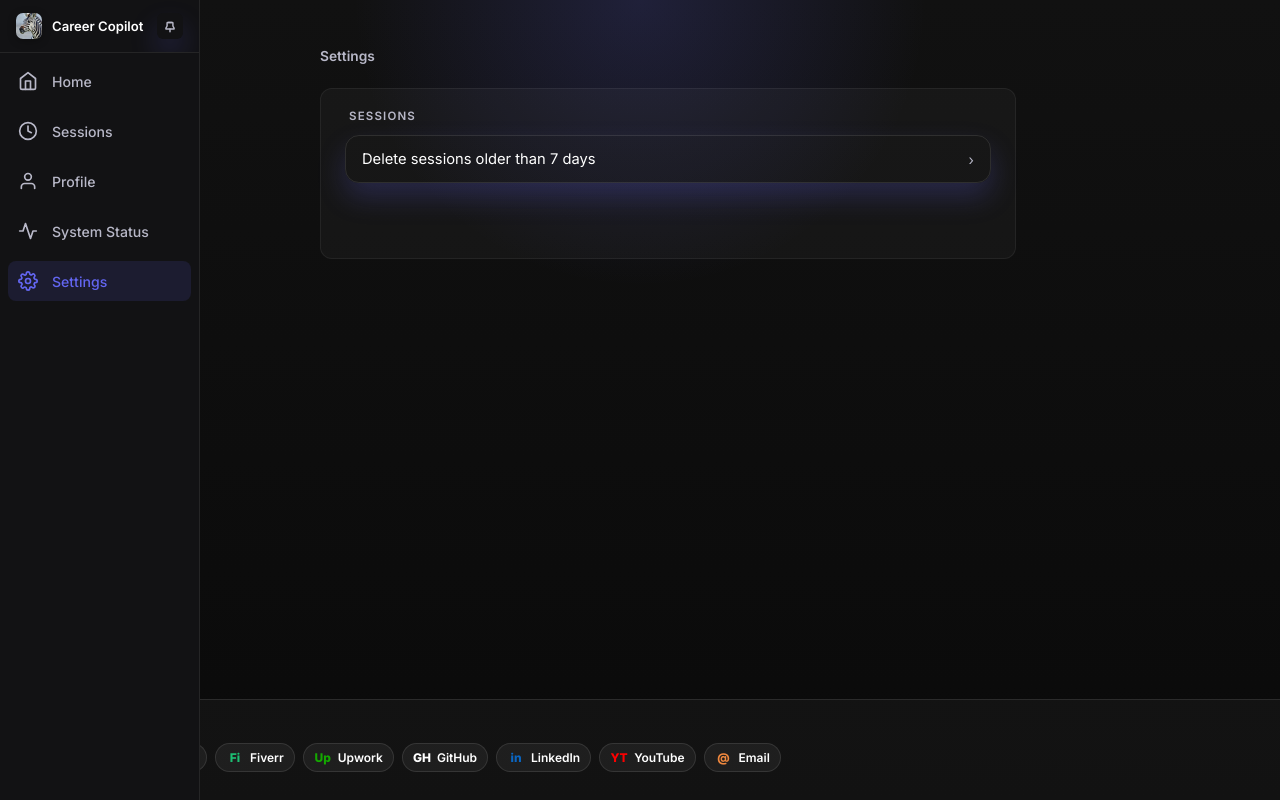
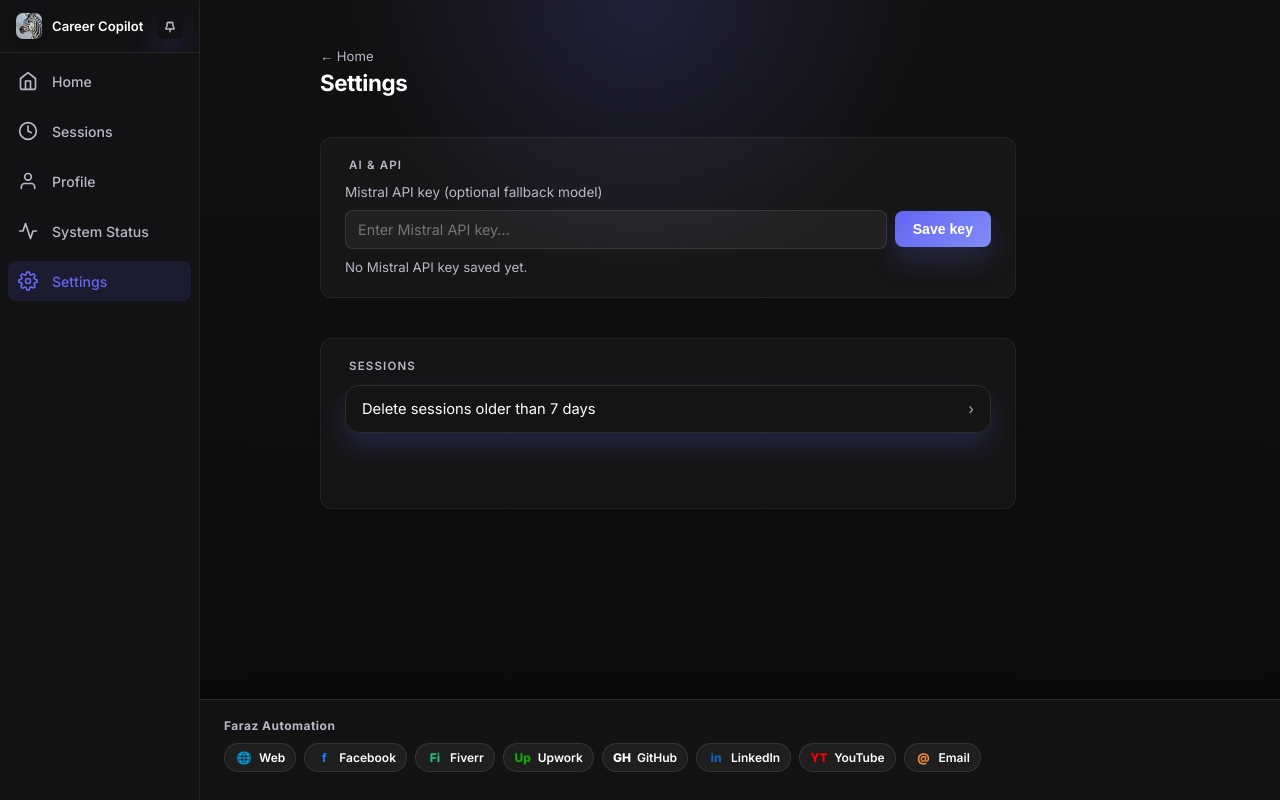
Before and after one commit to farazgoal-boop/career_copilot_premium, a Flask app: page /settings in a window 1280 px wide. Run offline with Flask 3, Linux system fonts and the light colour scheme.

Commit message:
fix: footer overlap, unified header, spacing, restore Mistral key field
Priority 1 — Footer sidebar overlap:
- footer now has margin-left: 56px matching main content offset
- transitions with same 220ms cubic-bezier as sidebar expand/collapse
- sidebar-is-open body class toggled from _sidebar.html JS on
  mouseenter/mouseleave/pin — footer margin-left: 200px when open

Priority 2 — Unified header:
- Remove Home page's old standalone topbar (brand text + gear icon)
- All 5 pages now use .page-header + .page-title (1.4rem, 700 weight)
- Sub-pages (Sessions, Profile, System Status, Settings) show
  '← Home' .page-breadcrumb above the title; Home has no breadcrumb

Priority 3 — Vertical spacing:
- .page-content gap: 24px → 40px (consistent rhythm between blocks)
- .home-hero margin-bottom: 48px removed (gap handles it now)
- Header-to-first-block and block-to-block spacing now uniform across all 5 pages

Priority 4 — Mistral API key field restored:
- Found original save logic in desktop_app/mistral_setup.py
  (save_mistral_api_key, mistral_api_key) — reused, not rebuilt
- Added GET /api/settings/mistral-key → returns {has_key: bool}
- Added POST /api/settings/mistral-key → saves key via mistral_setup
- Added 'AI & API' settings-card to Settings page: masked password
  input, Save button, live status feedback, pre-loaded state on load

Co-Authored-By: Claude Sonnet 4.6 <noreply@anthropic.com>

```diff
--- a/web_app/routes.py
+++ b/web_app/routes.py
@@ -333,6 +333,26 @@ def register_routes(app: Flask) -> None:
         except Exception as error:
             current_app.logger.exception("Session cleanup failed")
             return jsonify({"ok": False, "error": str(error)}), 500
+
+    @app.get("/api/settings/mistral-key")
+    def get_mistral_key_status() -> Response:
+        from desktop_app.mistral_setup import mistral_api_key
+        key = mistral_api_key()
+        return jsonify({"ok": True, "has_key": bool(key)})
+
+    @app.post("/api/settings/mistral-key")
+    def save_mistral_key() -> Response:
+        from desktop_app.mistral_setup import save_mistral_api_key
+        body = request.get_json(force=True, silent=True) or {}
+        key = str(body.get("api_key", "")).strip()
+        if not key:
+            return jsonify({"ok": False, "error": "API key is required."}), 400
+        try:
+            save_mistral_api_key(key)
+            return jsonify({"ok": True, "message": "Mistral API key saved."})
+        except Exception as exc:
+            current_app.logger.exception("Failed to save Mistral key")
+            return jsonify({"ok": False, "error": str(exc)}), 500
 
     @app.post("/api/resume/extract")
     def resume_extract() -> Response:
--- a/web_app/static/css/premium.css
+++ b/web_app/static/css/premium.css
@@ -269,6 +269,16 @@ input[type='submit']:hover {
   padding: 18px 24px 28px;
   border-top: 1px solid var(--premium-line);
   background: rgba(255, 255, 255, 0.03);
+  margin-left: 0;
+  transition: margin-left 220ms cubic-bezier(0.4, 0, 0.2, 1);
+}
+
+body.has-sidebar .premium-footer {
+  margin-left: 56px;
+}
+
+body.has-sidebar.sidebar-is-open .premium-footer {
+  margin-left: 200px;
 }
 
 .premium-footer__brand {
@@ -398,7 +408,6 @@ body.home-view .premium-main {
   display: flex;
   flex-direction: column;
   gap: 14px;
-  margin-bottom: 48px;
 }
 
 .home-start-btn {
@@ -525,8 +534,36 @@ body.home-view .premium-main {
   padding: 48px 32px;
   display: flex;
   flex-direction: column;
-  gap: 24px;
+  gap: 40px;
 }
+
+/* Unified page header — title + optional breadcrumb, same across all pages */
+.page-header {
+  display: flex;
+  flex-direction: column;
+  gap: 6px;
+}
+
+.page-title {
+  font-size: 1.4rem;
+  font-weight: 700;
+  color: var(--premium-text);
+  margin: 0;
+  line-height: 1.2;
+  letter-spacing: -0.02em;
+}
+
+.page-breadcrumb {
+  font-size: 0.82rem;
+  color: var(--premium-muted);
+  text-decoration: none;
+  display: inline-flex;
+  align-items: center;
+  gap: 4px;
+  order: -1; /* breadcrumb appears above title */
+}
+
+.page-breadcrumb:hover { color: var(--premium-text); }
 
 .settings-card {
   border-radius: 12px;
--- a/web_app/templates/_sidebar.html
+++ b/web_app/templates/_sidebar.html
@@ -74,15 +74,16 @@
   var pinBtn = document.getElementById('sidebar-pin');
   if (!sidebar || !pinBtn) return;
 
+  function setSidebarOpen(open) {
+    sidebar.classList.toggle('is-open', open);
+    document.body.classList.toggle('sidebar-is-open', open);
+  }
+
   /* expand/collapse: mouse only — no keyboard listeners */
-  sidebar.addEventListener('mouseenter', function () {
-    sidebar.classList.add('is-open');
-  });
+  sidebar.addEventListener('mouseenter', function () { setSidebarOpen(true); });
   sidebar.addEventListener('mouseleave', function () {
     /* only collapse if not pinned */
-    if (!sidebar.classList.contains('is-pinned')) {
-      sidebar.classList.remove('is-open');
-    }
+    if (!sidebar.classList.contains('is-pinned')) setSidebarOpen(false);
   });
 
   /* pin toggle — locks sidebar open until unpinned */
@@ -92,11 +93,8 @@
     pinBtn.classList.toggle('is-pinned', nowPinned);
     pinBtn.setAttribute('aria-label', nowPinned ? 'Unpin sidebar' : 'Pin sidebar open');
     pinBtn.setAttribute('title', nowPinned ? 'Unpin sidebar' : 'Pin sidebar open');
-    if (nowPinned) {
-      sidebar.classList.add('is-open');
-    }
-    /* when unpinning: mouse is still inside sidebar (user just clicked),
-       so mouseleave will handle collapse naturally when they move away */
+    if (nowPinned) setSidebarOpen(true);
+    /* when unpinning: mouse still inside, mouseleave handles collapse */
   });
 
   /* active state */
--- a/web_app/templates/profile.html
+++ b/web_app/templates/profile.html
@@ -17,8 +17,9 @@
 {% include '_sidebar.html' %}
 <div class="page-content">
 
-  <div class="st-topbar">
-    <span class="st-title">Profile</span>
+  <div class="page-header">
+    <a href="/dashboard" class="page-breadcrumb">← Home</a>
+    <h1 class="page-title">Profile</h1>
   </div>
 
   <div class="st-group settings-card">
--- a/web_app/templates/sessions.html
+++ b/web_app/templates/sessions.html
@@ -17,8 +17,9 @@
 {% include '_sidebar.html' %}
 <div class="page-content">
 
-  <div class="st-topbar">
-    <span class="st-title">Sessions</span>
+  <div class="page-header">
+    <a href="/dashboard" class="page-breadcrumb">← Home</a>
+    <h1 class="page-title">Sessions</h1>
   </div>
 
   <div class="st-group settings-card">
--- a/web_app/templates/settings.html
+++ b/web_app/templates/settings.html
@@ -17,8 +17,27 @@
 {% include '_sidebar.html' %}
 <div class="page-content">
 
-  <div class="st-topbar">
-    <span class="st-title">Settings</span>
+  <div class="page-header">
+    <a href="/dashboard" class="page-breadcrumb">← Home</a>
+    <h1 class="page-title">Settings</h1>
+  </div>
+
+  <!-- AI & API -->
+  <div class="st-group settings-card">
+    <p class="st-group-label">AI &amp; API</p>
+    <div style="display:flex;flex-direction:column;gap:10px;">
+      <label for="st-mistral-key" style="font-size:0.85rem;color:var(--premium-muted);">Mistral API key <span style="font-weight:400;">(optional fallback model)</span></label>
+      <div style="display:flex;gap:8px;align-items:center;">
+        <input id="st-mistral-key" type="password" autocomplete="off" spellcheck="false"
+               placeholder="Enter Mistral API key…"
+               style="flex:1;background:rgba(255,255,255,0.05);border:1px solid rgba(255,255,255,0.1);border-radius:8px;padding:10px 12px;color:var(--premium-text);font-size:0.9rem;font-family:inherit;outline:none;" />
+        <button id="st-mistral-save" type="button"
+                style="padding:10px 18px;border-radius:8px;font-size:0.88rem;font-weight:600;white-space:nowrap;flex-shrink:0;">
+          Save key
+        </button>
+      </div>
+      <p id="st-mistral-status" style="font-size:0.83rem;color:var(--premium-muted);min-height:18px;margin:0;"></p>
+    </div>
   </div>
 
   <!-- Session management -->
@@ -41,6 +60,55 @@
 (function () {
   'use strict';
 
+  /* ── Mistral API key ── */
+  var mistralInput = document.getElementById('st-mistral-key');
+  var mistralSave = document.getElementById('st-mistral-save');
+  var mistralStatus = document.getElementById('st-mistral-status');
+
+  function setMistralStatus(msg, ok) {
+    mistralStatus.textContent = msg;
+    mistralStatus.style.color = ok === true ? 'var(--premium-success)' : ok === false ? 'var(--premium-danger)' : 'var(--premium-muted)';
+  }
+
+  fetch('/api/settings/mistral-key', { headers: { Accept: 'application/json' } })
+    .then(function (r) { return r.json(); })
+    .then(function (d) {
+      if (d.has_key) {
+        mistralInput.placeholder = '••••••••  (key saved — enter new key to update)';
+        setMistralStatus('Mistral API key is configured.', true);
+      } else {
+        setMistralStatus('No Mistral API key saved yet.', null);
+      }
+    })
+    .catch(function () { setMistralStatus('Could not check key status.', null); });
+
+  mistralSave.addEventListener('click', async function () {
+    var key = mistralInput.value.trim();
+    if (!key) { setMistralStatus('Enter a key first.', false); return; }
+    mistralSave.disabled = true;
+    setMistralStatus('Saving…', null);
+    try {
+      var resp = await fetch('/api/settings/mistral-key', {
+        method: 'POST',
+        headers: { 'Content-Type': 'application/json' },
+        body: JSON.stringify({ api_key: key }),
+      });
+      var data = await resp.json();
+      if (data.ok) {
+        mistralInput.value = '';
+        mistralInput.placeholder = '••••••••  (key saved — enter new key to update)';
+        setMistralStatus(data.message || 'Saved.', true);
+      } else {
+        setMistralStatus(data.error || 'Failed to save.', false);
+      }
+    } catch (e) {
+      setMistralStatus('Request failed.', false);
+    } finally {
+      mistralSave.disabled = false;
+    }
+  });
+
+  /* ── Session cleanup ── */
   var cleanupBtn = document.getElementById('st-cleanup-btn');
   var cleanupResult = document.getElementById('st-cleanup-result');
 
--- a/web_app/templates/system_status.html
+++ b/web_app/templates/system_status.html
@@ -17,8 +17,9 @@
 {% include '_sidebar.html' %}
 <div class="page-content">
 
-  <div class="st-topbar">
-    <span class="st-title">System Status</span>
+  <div class="page-header">
+    <a href="/dashboard" class="page-breadcrumb">← Home</a>
+    <h1 class="page-title">System Status</h1>
   </div>
 
   <div class="st-group settings-card">
```
Also changed, not shown: web_app/templates/index.html (+2 -8 lines).
